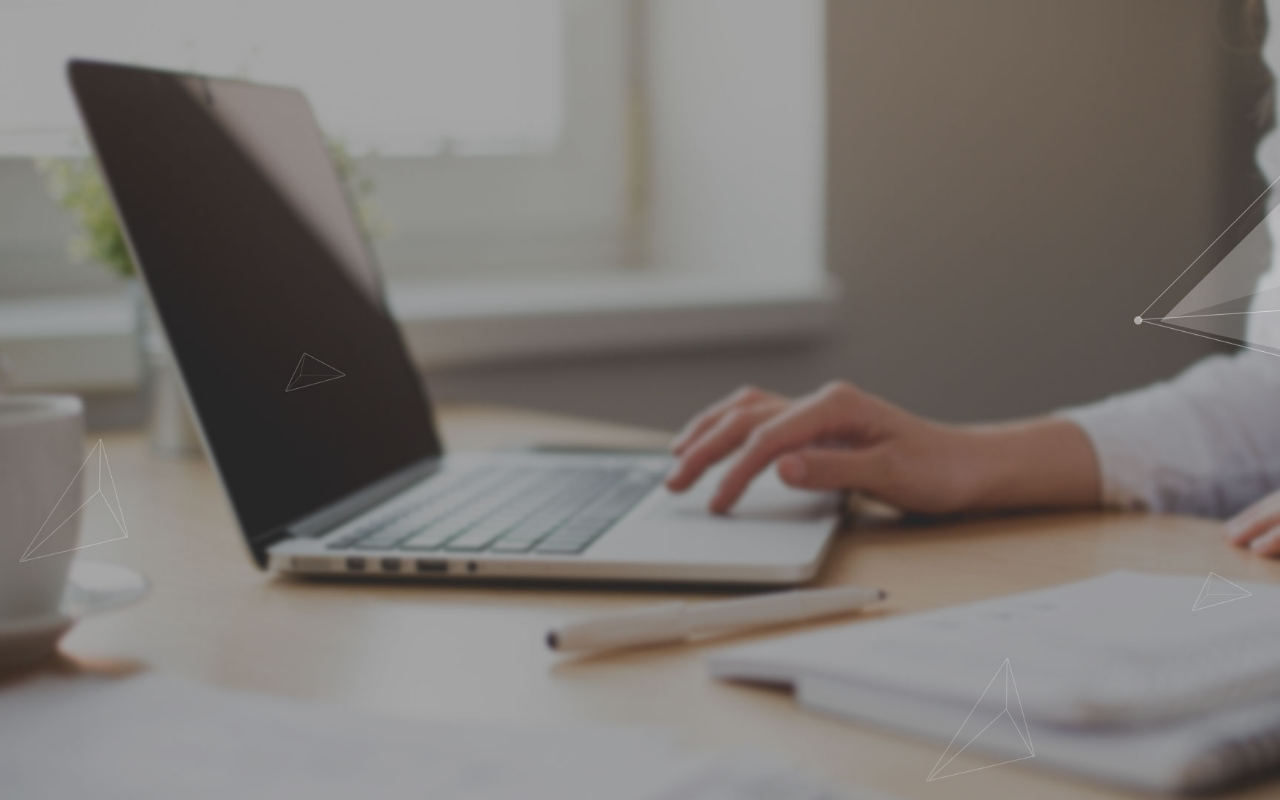
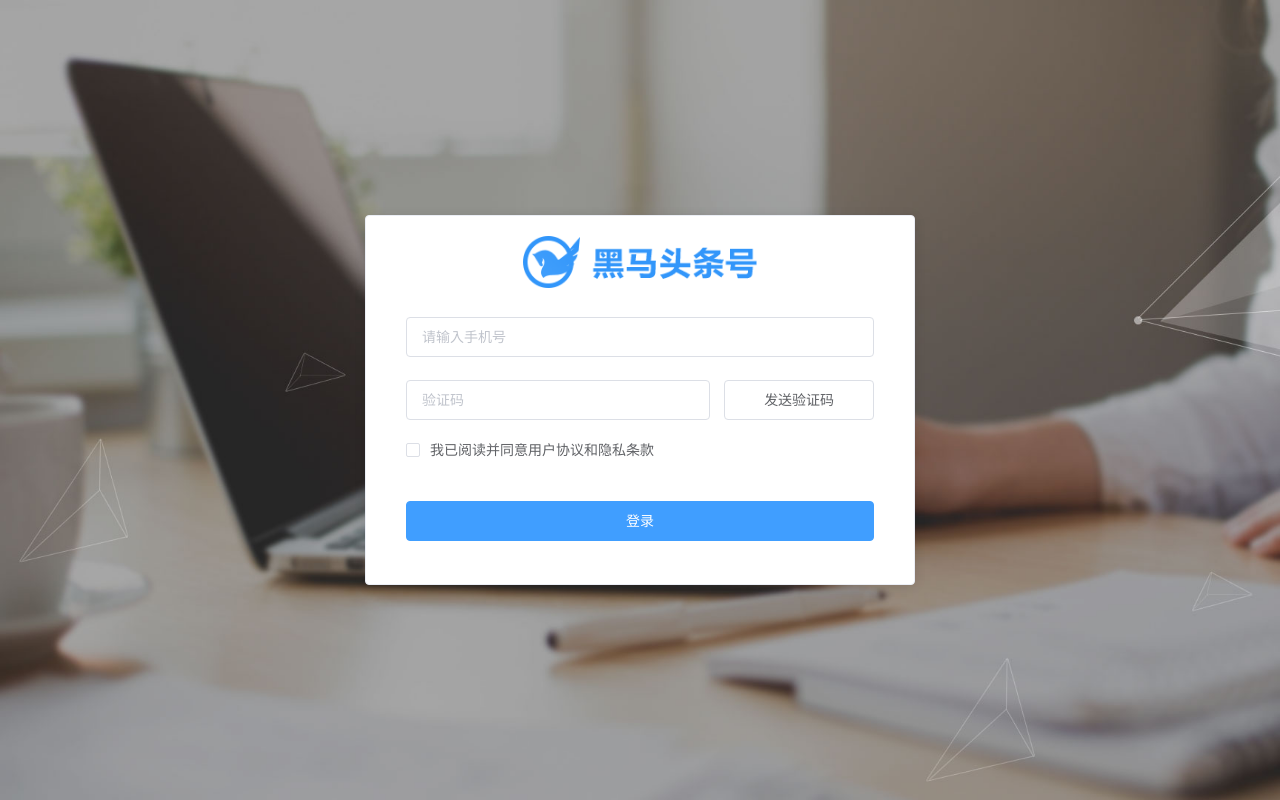
Before and after one commit to leenisl/toutiao81, a Vue app: page /#/ in a window 1280 px wide. Built offline with nearby package versions, Linux system fonts and the light colour scheme; the HTML template or start-up script is replaced by a standard one.

Commit message:
登录页校检完成

```diff
--- a/package.json
+++ b/package.json
@@ -8,6 +8,7 @@
     "lint": "vue-cli-service lint"
   },
   "dependencies": {
+    "axios": "^0.19.0",
     "core-js": "^2.6.5",
     "element-ui": "^2.11.1",
     "vue": "^2.6.10",
--- a/src/main.js
+++ b/src/main.js
@@ -4,6 +4,9 @@ import router from './router'
 import Ele from 'element-ui'
 import '../node_modules/element-ui/lib/theme-chalk/index.css'
 import './styles/index.less'
+import axios from 'axios'
+axios.defaults.baseURL = 'http://ttapi.research.itcast.cn/mp/v1_0'
+Vue.prototype.$axios = axios
 Vue.use(Ele)
 Vue.config.productionTip = false
 
--- a/src/views/login/index.vue
+++ b/src/views/login/index.vue
@@ -1,10 +1,80 @@
 <template>
-  <div class="login"></div>
+  <div class="login">
+    <!-- <el-button >打开消息提示</el-button> -->
+    <el-card class="login-card">
+      <div class="login-head">
+        <img src="../../assets/logo_index.png" alt="">
+      </div>
+      <el-form class="form" :model='formData' :rules='rules' ref="form">
+        <el-form-item prop='mobile'>
+          <el-input placeholder="请输入手机号" v-model='formData.mobile' ></el-input>
+        </el-form-item>
+        <el-form-item prop='code' style='margin-bottom: 10px;' >
+          <el-input class="coded" placeholder="验证码" v-model='formData.code'></el-input>
+           <el-button style="float: right;width: 32%;">发送验证码</el-button>
+        </el-form-item>
+        <el-form-item style='margin-bottom: 30px;' prop='check' class="check-error">
+          <el-checkbox v-model='formData.check'>我已阅读并同意<a href="#" >用户协议</a>和<a href="#">隐私条款</a></el-checkbox>
+        </el-form-item>
+        <el-form-item>
+         <el-button type="primary" style="width: 100%;" @click="login">登录</el-button>
+        </el-form-item>
+      </el-form>
+    </el-card>
+  </div>
 </template>
 
 <script>
 export default {
-
+  data () {
+    var func = function (rules, value, callback) {
+      if (value) {
+        callback()
+      } else {
+        callback(new Error('请勾选协议!!'))
+      }
+    }
+    return {
+      formData: {
+        mobile: '',
+        code: '',
+        check: false
+      },
+      rules: {
+        mobile: [
+          { required: true, message: '登陆的手机号不能为空!!' },
+          { pattern: /^1[3456789]\d{9}$/, message: '您输入的手机号格式不正确!!' }],
+        code: [
+          { required: true, message: '验证码不能为空!!' },
+          { pattern: /^\d{6}$/, message: '请输入6位数字的验证码!!' }
+        ],
+        check: [{ validator: func }]
+      }
+    }
+  },
+  methods: {
+    open () {
+      this.$message('登录信息有误!!')
+    },
+    login () {
+      this.$refs.form.validate((isok, res) => {
+        if (isok) {
+          this.$axios({
+            method: 'post',
+            url: '/authorizations',
+            data: this.formData
+          }).then(res => {
+            if (res.status === 201) {
+              localStorage.setItem('authorpass', JSON.stringify(res.data.data))
+              this.$router.push('/home')
+            }
+          }).catch(res => {
+            this.open()
+          })
+        }
+      })
+    }
+  }
 }
 </script>
 
@@ -14,6 +84,28 @@ export default {
   height: 100vh;
   background: url('../../assets/login_bg.jpg');
   background-size: cover;
+  display: flex;
+  justify-content: center;
+  align-items: center;
+  .login-card{
+    width: 550px;
+    // height: 340px;
+    padding: 0 20px;
+    box-sizing: border-box;
+    .login-head {
+      text-align: center;
+      margin-bottom: 25px;
+      img {
+        width: 50%;
+      }
+    }
+    .form {
+      .coded {
+        width: 65%;
+      }
+
+    }
+  }
 }
 
 </style>
```
